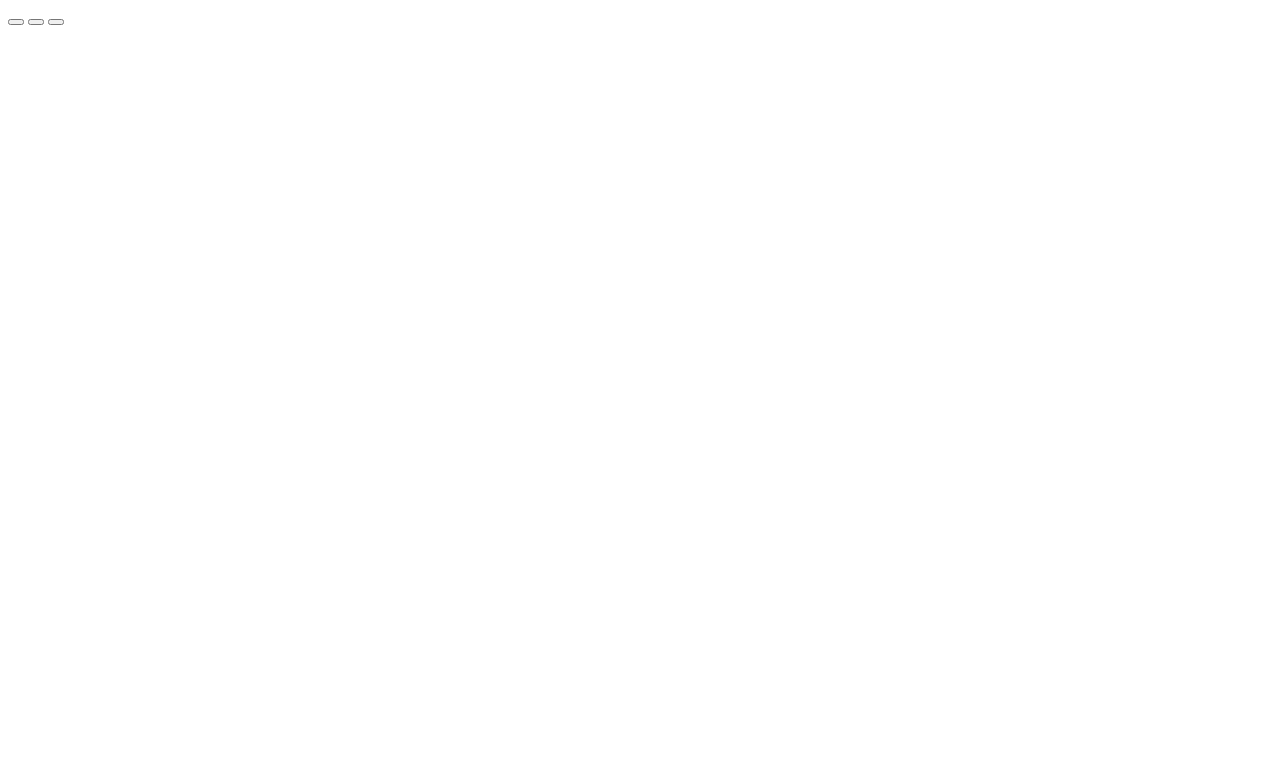
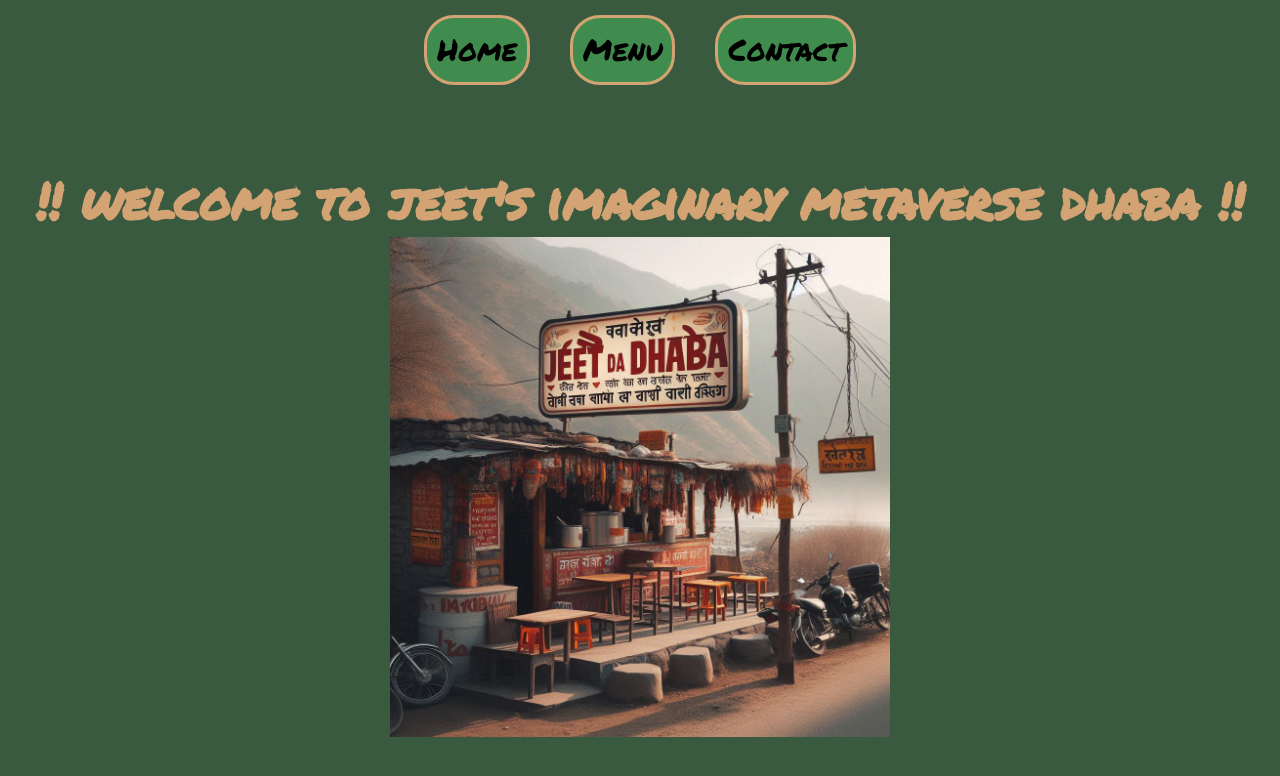
Before and after one commit to jxxt/jeet-da-dhaba, a plain HTML site: page index.html in a window 1280 px wide. Drawn offline with Linux system fonts and the light colour scheme.

Commit message:
added home page

```diff
--- a/index.html
+++ b/index.html
@@ -12,14 +12,24 @@
 <body>
     <header>
         <nav>
-            <button></button>
-            <button></button>
-            <button></button>
+            <button>Home</button>
+            <button>Menu</button>
+            <button>Contact</button>
         </nav>
     </header>
 
     <div class="content">
 
+        <div class="heading">
+            <span>jeet da dhaba</span>
+        </div>
+
+        <div class="home">
+            <h1>!! welcome to jeet's imaginary metaverse dhaba !!</h1>
+            <div class="home-img">
+                <img src="./assets/home.jpeg" alt="">
+            </div>
+        </div>
     </div>
 </body>
 
--- a/styles.css
+++ b/styles.css
@@ -0,0 +1,66 @@
+@import url('https://fonts.googleapis.com/css2?family=Permanent+Marker&display=swap');
+
+* {
+    margin: 0;
+    padding: 0;
+    font-family: "Permanent Marker", cursive;
+}
+
+body {
+    background-color: #3a5a40;
+    color: #d4a373;
+    height: 100vh;
+    width: 100%;
+    display: flex;
+    flex-direction: column;
+}
+
+header {
+    display: flex;
+    justify-content: center;
+    align-items: center;
+    height: 100px;
+}
+
+nav {
+    display: flex;
+    gap: 40px;
+
+}
+
+button {
+    font-size: 30px;
+    padding: 10px;
+    border: 3px solid #d4a373;
+    border-radius: 30px;
+    background-color: #408c4e;
+}
+
+.content {
+    display: flex;
+    flex: 1;
+    align-items: center;
+    justify-content: center;
+}
+
+.heading span {
+    font-size: 200px;
+}
+
+.heading {
+    display: none;
+}
+
+h1 {
+    font-size: 50px;
+}
+
+.home-img {
+    display: flex;
+    align-items: center;
+    justify-content: center;
+}
+
+.home-img img {
+    width: 500px;
+}
```
Also changed, not shown: assets/1.jpg (added), assets/home.jpeg (added).
